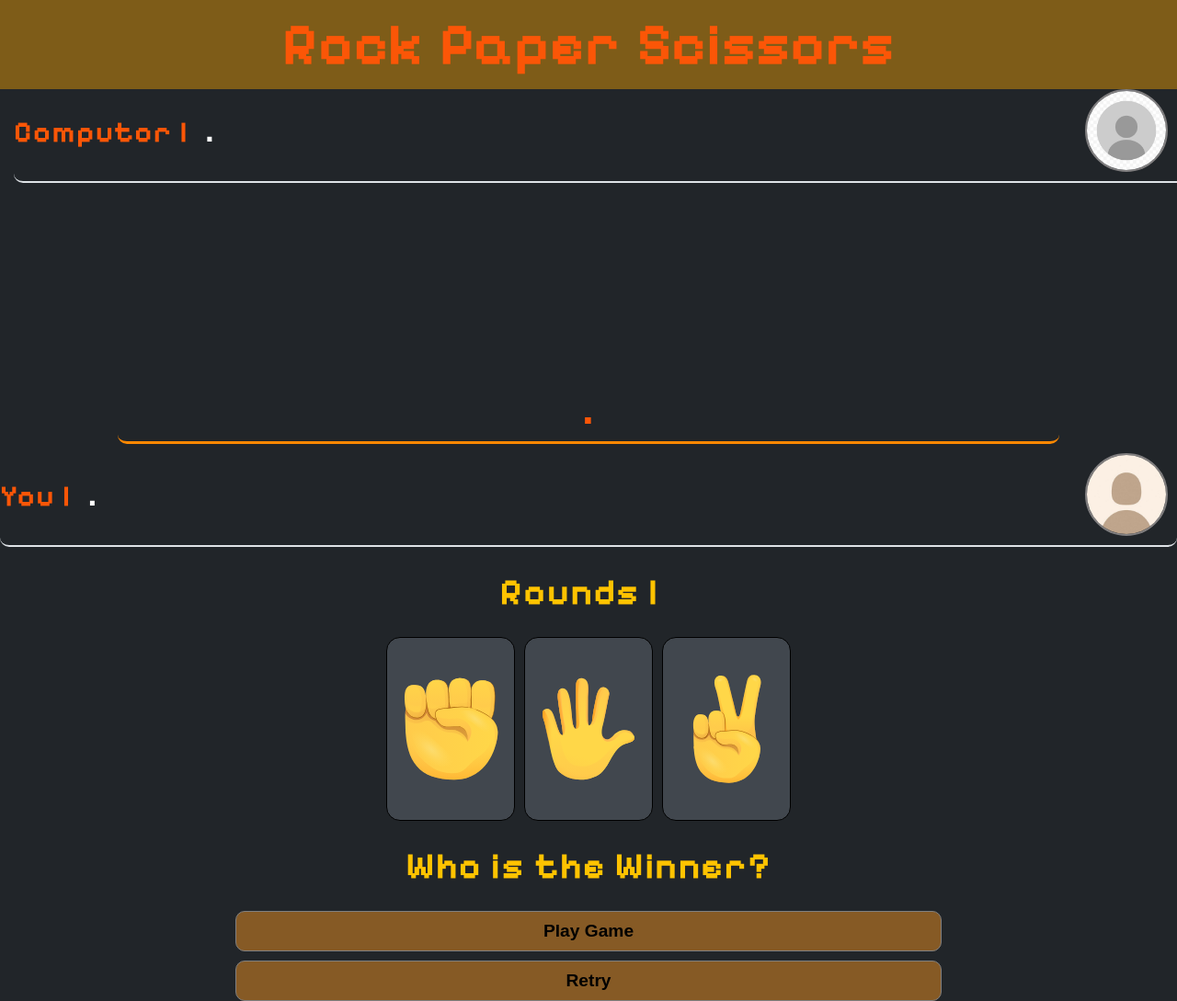
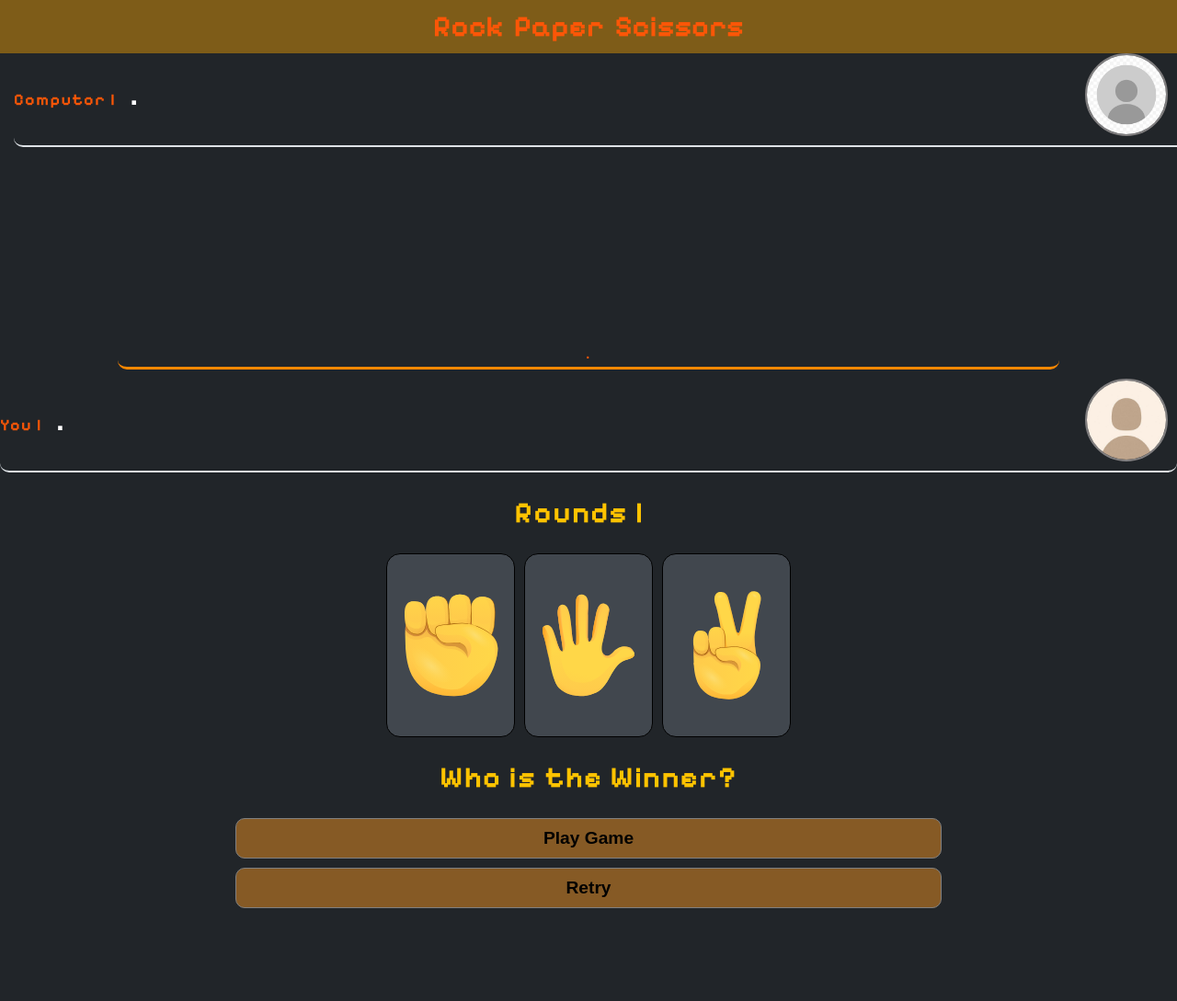
Before and after one commit to zondiMaqina/remake-RockPaperScissors, a plain HTML site: page index.html in a window 1280 px wide. Shown: the whole page at 92% size. After the commit the page ends 988 px from the top, so only its background shows below. Drawn offline with Linux system fonts and the light colour scheme.

Commit message:
change font-size

```diff
--- a/style.css
+++ b/style.css
@@ -7,7 +7,7 @@
 
 h1{
     font-family: "Pixelify Sans", sans-serif;
-    font-size: 4em;
+    font-size: 2em;
     font-weight: bold;
     font-style: normal;
     text-align: center;
@@ -69,7 +69,7 @@ main{
 
 .compPoints, .userPoints{
     color: white;
-    font-size: 2.2rem;
+    font-size: 2rem;
     margin-left: 10px;
 }
 
@@ -130,7 +130,7 @@ button:hover{
 
 .rounds strong, #winner{
     color: #ffc300;
-    font-size: 2.5em;
+    font-size: 2em;
 }
 
 .choice{
@@ -143,7 +143,7 @@ button:hover{
 /*TYPOGRAPHY*/
 
 strong, .state, #round{
-    font-size: 2em;
+    font-size: 1.1em;
     letter-spacing: 1.5px;
     font-family: "Pixelify Sans", sans-serif;
     color: #fb5607;
@@ -157,7 +157,7 @@ strong, .state, #round{
     padding: 5px;
     text-align: center;
     font-weight: bolder;
-    font-size: 1.6em;
+    font-size: 1rem;
     border-bottom: 3px solid #ff8800;
     border-radius: 10px;
 }
```
